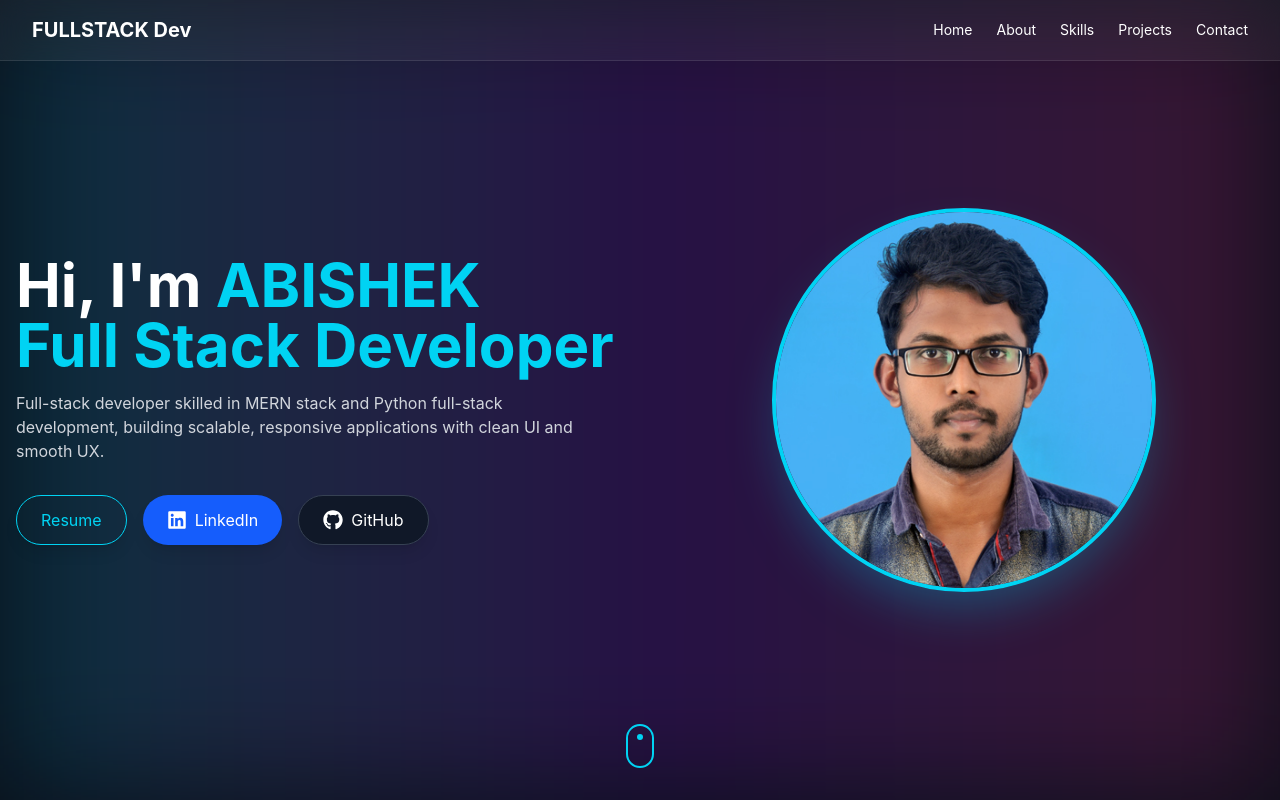
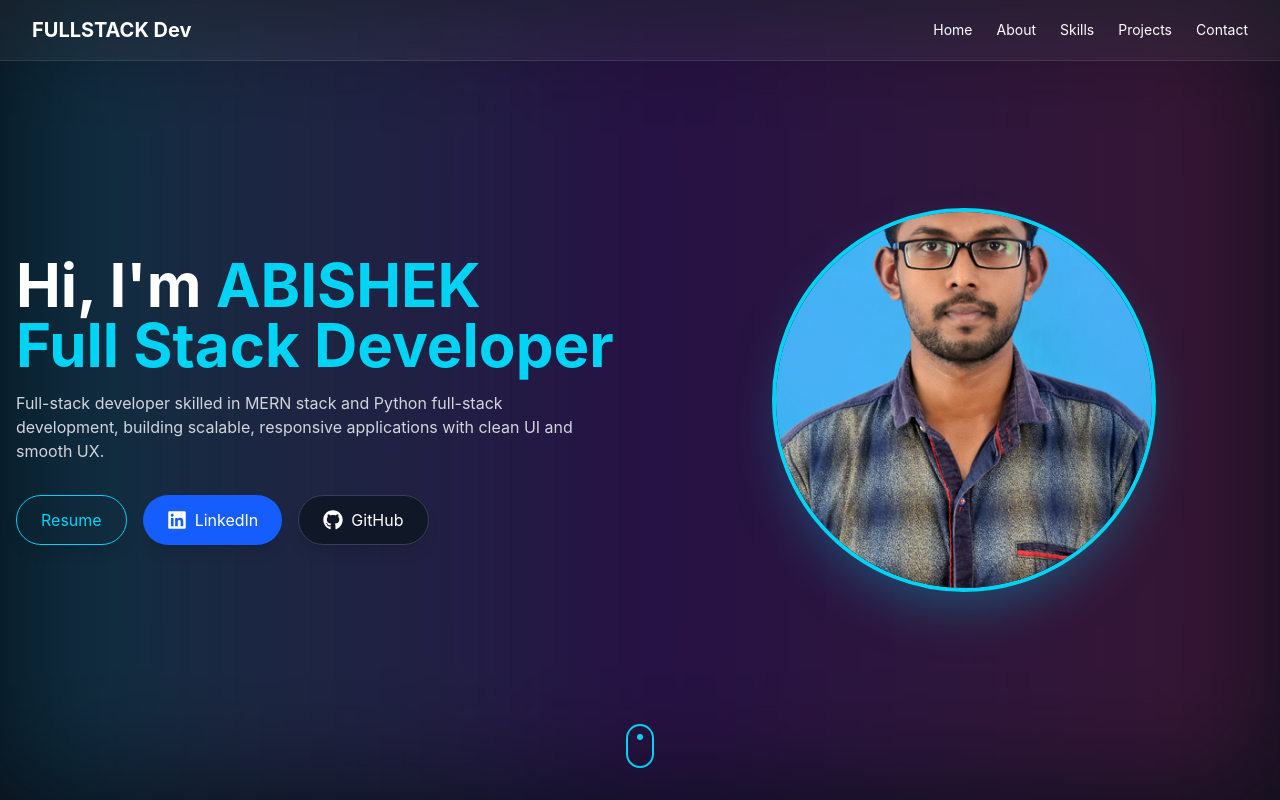
Before and after one commit to abishekdev11/Portfolio, a React (Vite) app: page / in a window 1280 px wide. Shown: the top 800 px of the page. Built offline with nearby package versions, Linux system fonts and the light colour scheme.

Commit message:
pic adjusd to bottom

```diff
--- a/src/components/Hero.jsx
+++ b/src/components/Hero.jsx
@@ -112,7 +112,7 @@ export default function Hero() {
           <img
             src="/profile.jpg"
             alt="Abishek"
-            className="w-78 h-72 md:w-96 md:h-96 rounded-full object-cover object-top border-4 border-cyan-400 shadow-2xl shadow-cyan-400/30"
+            className="w-78 h-72 md:w-96 md:h-96 rounded-full object-cover object-bottom border-4 border-cyan-400 shadow-2xl shadow-cyan-400/30"
           />
         </motion.div>
       </div>
```
